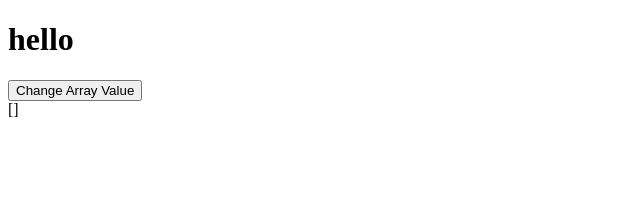
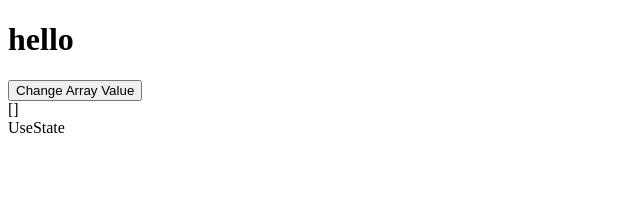
Before and after one commit to sominupadhyaya/react-ts-basics-vite, a React (Vite) app: page / in a window 1280 px wide. Shown: the top 209 px of the page, without its empty margins (0-640 px from the left). Built offline with nearby package versions, Linux system fonts and the light colour scheme.

Commit message:
start useState example

```diff
--- a/src/components/App.tsx
+++ b/src/components/App.tsx
@@ -1,9 +1,10 @@
-import Parent from "./Parent"
-
+import Parent from "./props-example/Parent"
+import UseState from "./useState/UseStateComponent"
 const App = () => {
   return (
     <>
     <Parent />
+    <UseState />
     </>
   )
 }
--- /dev/null
+++ b/src/components/useState/UseStateComponent.tsx
@@ -0,0 +1,8 @@
+
+const UseState = () => {
+  return (
+    <div>UseState</div>
+  )
+}
+
+export default UseState
```
Also changed, not shown: src/components/props-example/Child.tsx (renamed from src/components/Child.tsx), src/components/props-example/Parent.tsx (renamed from src/components/Parent.tsx).
